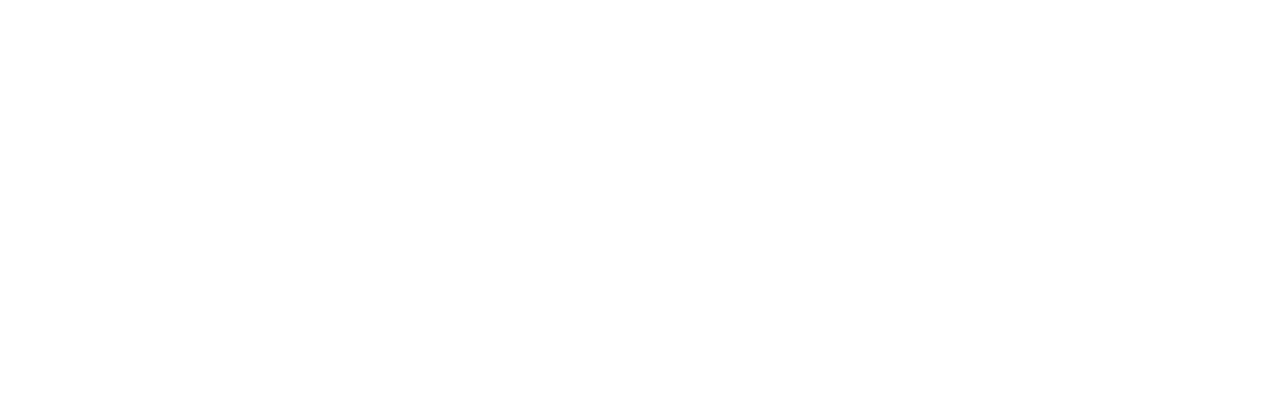
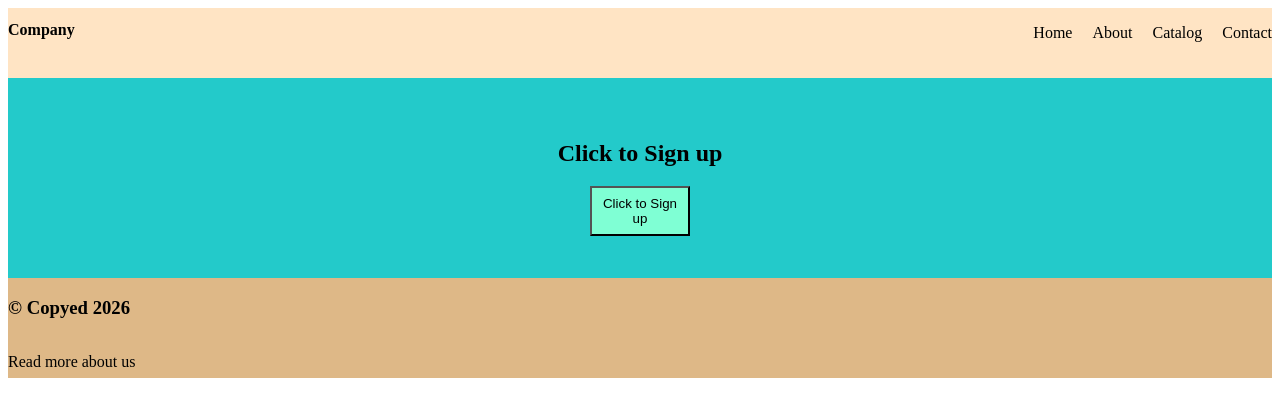
Before and after one commit to behruz1234-IT/gh-page, a plain HTML site: page index.html in a window 1280 px wide. Drawn offline with Linux system fonts and the light colour scheme.

Commit message:
Finish all

```diff
--- a/index.html
+++ b/index.html
@@ -4,8 +4,34 @@
     <meta charset="UTF-8">
     <meta name="viewport" content="width=device-width, initial-scale=1.0">
     <title>Document</title>
+    <link rel="stylesheet" href="style.css">
 </head>
 <body>
+    <nav>
+        <div class="box1">
+                    <h1>Company</h1>
+        <ul>
+            <li>Home</li>
+            <li>About</li>
+            <li>Catalog</li>
+            <li>Contact</li>
+        </ul>
+        </div>
 
+    </nav>
+
+     <div class="box2">
+        <main>
+            <div class="box3">
+            <h2>Click to Sign up</h2>
+            <button>Click to Sign up</button>
+            </div>
+        </main>
+     </div>
+
+     <footer>
+        <h3>&copy Copyed 2026</h3>
+        <p>Read more about us </p>
+     </footer>
 </body>
 </html>
--- a/style.css
+++ b/style.css
@@ -0,0 +1,59 @@
+nav{
+    width: 100%;
+    height:70px;
+    background-color: bisque;
+}
+
+.box1{
+        display: flex;
+    flex-direction: row;
+    text-align: center;
+    justify-content:space-between ;
+    color: black;
+}
+h1{
+    font-size: medium;
+    color: black;
+}
+ul{
+    display: flex;
+    flex-direction: row;
+    text-align: center;
+    justify-content:space-between ;
+    color: black;
+    list-style: none;
+    gap: 20px;
+}
+
+.box2{
+    width: 100%;
+    height:200px;
+    display: flex;
+    flex-direction: column;
+    align-items: center;
+    justify-content: center;
+    background-color: rgb(35, 202, 202);
+}
+.box3{
+     width: 100%;
+    height:200px;
+    display: flex;
+    flex-direction: column;
+    align-items: center;
+    justify-content: center;
+}
+button{
+    width: 100px;
+    height: 50px;
+    background-color: aquamarine;
+    color: rgb(0, 0, 0);
+}
+
+footer{
+    width: 100%;
+    height: 100px;
+    background-color: burlywood;
+    display: flex;
+    flex-direction: column;
+    color: rgb(0, 0, 0);
+}
```
